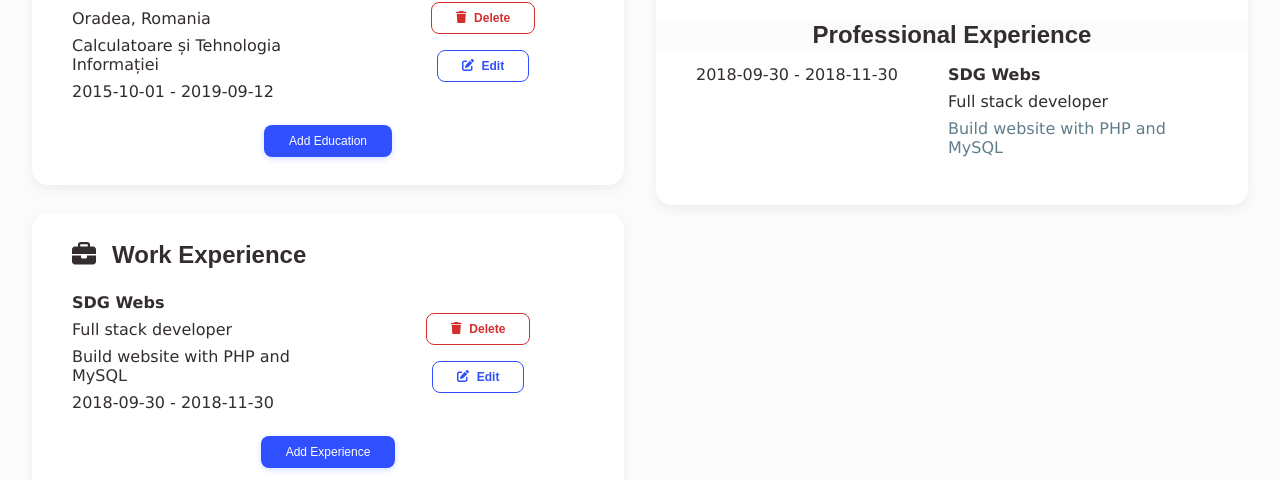
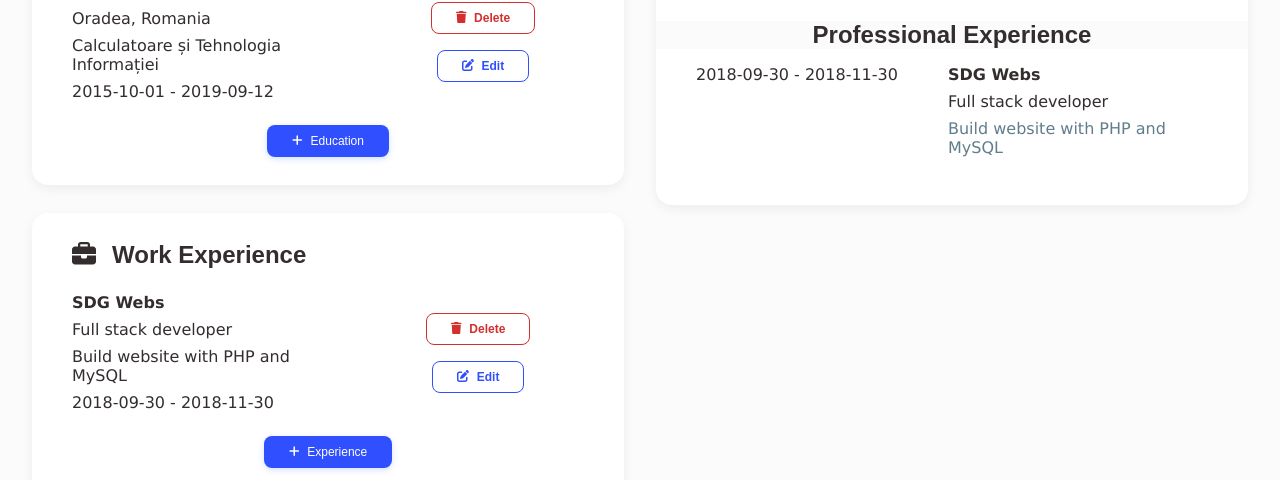
Before and after one commit to catalinbroinas/cv-application, a React (Vite) app: page / in a window 1280 px wide. Shown: the part 472-952 px from the top of the page. Built offline with nearby package versions, Linux system fonts and the light colour scheme.

Commit message:
style(FormSection): add icon in Add buttons

```diff
--- a/src/sections/MainContent/FormSection.jsx
+++ b/src/sections/MainContent/FormSection.jsx
@@ -1,7 +1,7 @@
 import { useState } from "react";
 
 import { FontAwesomeIcon } from "@fortawesome/react-fontawesome";
-import { faUser, faGraduationCap, faBriefcase } from "@fortawesome/free-solid-svg-icons";
+import { faUser, faGraduationCap, faBriefcase, faPlus } from "@fortawesome/free-solid-svg-icons";
 
 import PersonalDataForm from "../../components/forms/PersonalDataForm";
 import EducationForm from "../../components/forms/EducationForm";
@@ -107,7 +107,9 @@ function FormSection({ setPersonalData, personalData, setEducationData, educatio
                                     setIsEditingEducation(true)
                                     setEducationEditingId(null)
                                 }}
-                            >Add Education</button>
+                            >
+                                <FontAwesomeIcon icon={faPlus} className="me-2" />Education
+                            </button>
                         </>
                     )
                 }
@@ -170,7 +172,9 @@ function FormSection({ setPersonalData, personalData, setEducationData, educatio
                                     setIsEditingExperience(true)
                                     setExperienceEditingId(null)
                                 }}
-                            >Add Experience</button>
+                            >
+                                <FontAwesomeIcon icon={faPlus} className="me-2" />Experience
+                            </button>
                         </>
                     )
                 }
```
